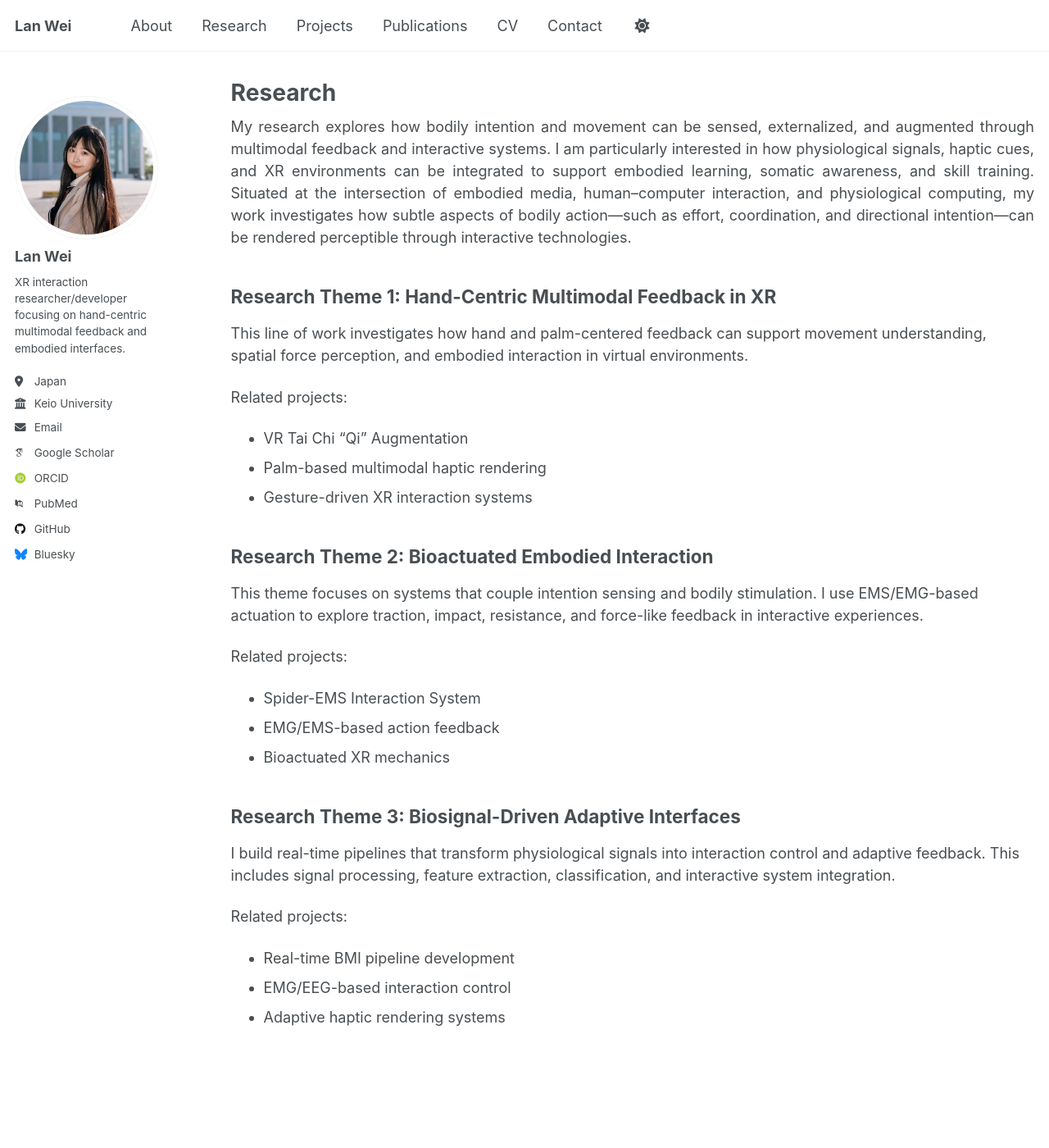
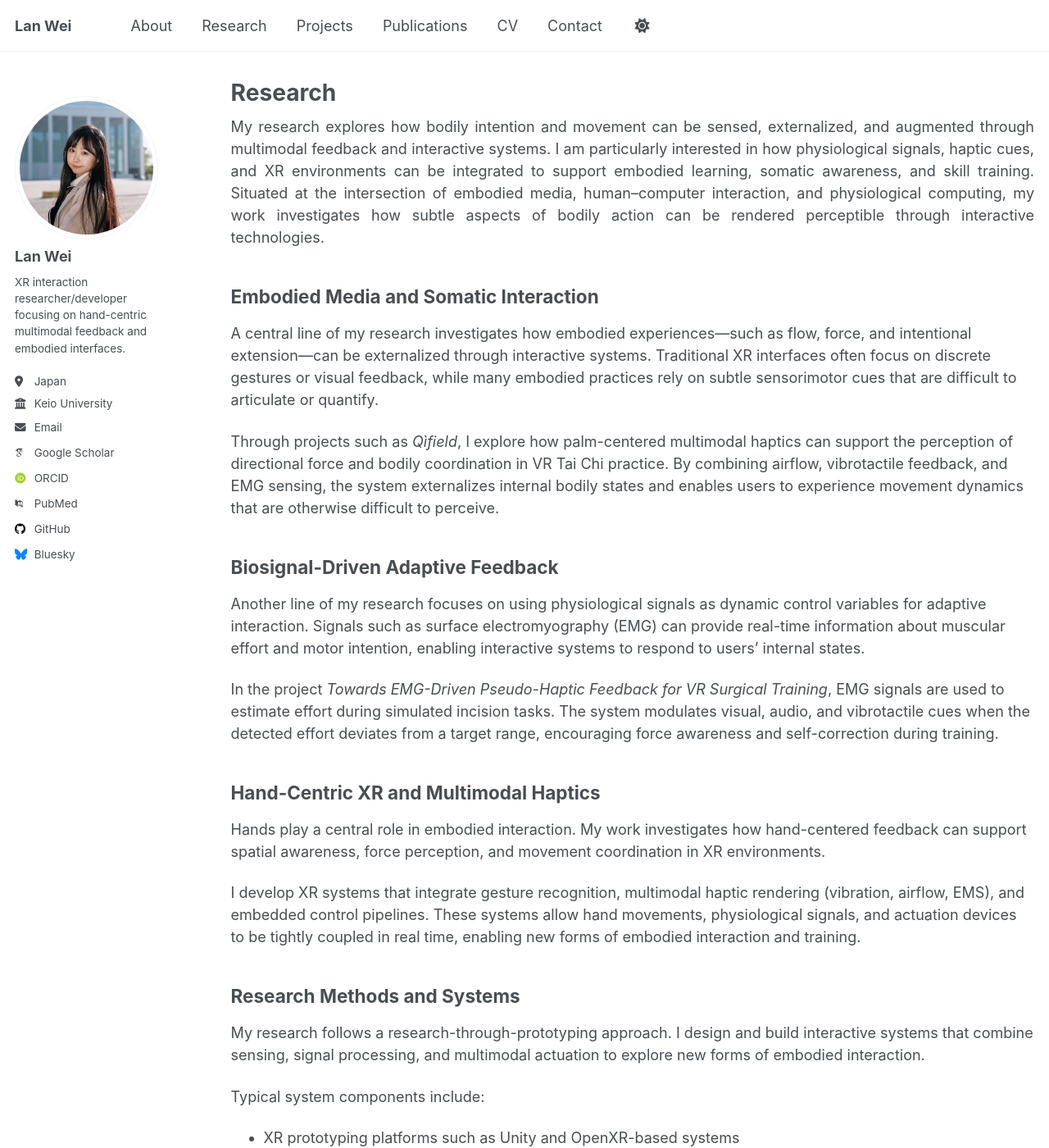
Before and after one commit to LanWei0421/LanWei0421.github.io, a Jekyll site: the page built from _pages/research.md, in a window 1280 px wide and 1400 px high. Shown: the whole window at 82% size. Built offline with Jekyll 4.4.1, drawn with Linux system fonts in a browser that asks for light colours; some web fonts are replaced; a script that is not in the unit is left out; some of the changed text lies outside the part shown.

Commit message:
Update research.md

```diff
--- a/_pages/research.md
+++ b/_pages/research.md
@@ -7,29 +7,41 @@ author_profile: true
 <div style="text-align: justify;">
 My research explores how bodily intention and movement can be sensed, externalized, and augmented through multimodal feedback and interactive systems. I am particularly interested in how physiological signals, haptic cues, and XR environments can be integrated to support embodied learning, somatic awareness, and skill training.
 
-Situated at the intersection of embodied media, human–computer interaction, and physiological computing, my work investigates how subtle aspects of bodily action—such as effort, coordination, and directional intention—can be rendered perceptible through interactive technologies.
+Situated at the intersection of embodied media, human–computer interaction, and physiological computing, my work investigates how subtle aspects of bodily action can be rendered perceptible through interactive technologies.
 </div>
 
-## Research Theme 1: Hand-Centric Multimodal Feedback in XR
-This line of work investigates how hand and palm-centered feedback can support movement understanding, spatial force perception, and embodied interaction in virtual environments.
+## Embodied Media and Somatic Interaction
 
-Related projects:
-- VR Tai Chi “Qi” Augmentation
-- Palm-based multimodal haptic rendering
-- Gesture-driven XR interaction systems
+A central line of my research investigates how embodied experiences—such as flow, force, and intentional extension—can be externalized through interactive systems. Traditional XR interfaces often focus on discrete gestures or visual feedback, while many embodied practices rely on subtle sensorimotor cues that are difficult to articulate or quantify.
 
-## Research Theme 2: Bioactuated Embodied Interaction
-This theme focuses on systems that couple intention sensing and bodily stimulation. I use EMS/EMG-based actuation to explore traction, impact, resistance, and force-like feedback in interactive experiences.
+Through projects such as *Qìfield*, I explore how palm-centered multimodal haptics can support the perception of directional force and bodily coordination in VR Tai Chi practice. By combining airflow, vibrotactile feedback, and EMG sensing, the system externalizes internal bodily states and enables users to experience movement dynamics that are otherwise difficult to perceive.
 
-Related projects:
-- Spider-EMS Interaction System
-- EMG/EMS-based action feedback
-- Bioactuated XR mechanics
+## Biosignal-Driven Adaptive Feedback
 
-## Research Theme 3: Biosignal-Driven Adaptive Interfaces
-I build real-time pipelines that transform physiological signals into interaction control and adaptive feedback. This includes signal processing, feature extraction, classification, and interactive system integration.
+Another line of my research focuses on using physiological signals as dynamic control variables for adaptive interaction. Signals such as surface electromyography (EMG) can provide real-time information about muscular effort and motor intention, enabling interactive systems to respond to users’ internal states.
 
-Related projects:
-- Real-time BMI pipeline development
-- EMG/EEG-based interaction control
-- Adaptive haptic rendering systems
+In the project *Towards EMG-Driven Pseudo-Haptic Feedback for VR Surgical Training*, EMG signals are used to estimate effort during simulated incision tasks. The system modulates visual, audio, and vibrotactile cues when the detected effort deviates from a target range, encouraging force awareness and self-correction during training.
+
+## Hand-Centric XR and Multimodal Haptics
+
+Hands play a central role in embodied interaction. My work investigates how hand-centered feedback can support spatial awareness, force perception, and movement coordination in XR environments.
+
+I develop XR systems that integrate gesture recognition, multimodal haptic rendering (vibration, airflow, EMS), and embedded control pipelines. These systems allow hand movements, physiological signals, and actuation devices to be tightly coupled in real time, enabling new forms of embodied interaction and training.
+
+## Research Methods and Systems
+
+My research follows a research-through-prototyping approach. I design and build interactive systems that combine sensing, signal processing, and multimodal actuation to explore new forms of embodied interaction.
+
+Typical system components include:
+
+- XR prototyping platforms such as Unity and OpenXR-based systems
+- Multimodal haptic rendering including vibration, airflow, and EMS
+- Physiological sensing such as EMG and EEG
+- Embedded systems based on ESP32 microcontrollers
+- Real-time signal processing and inference pipelines
+
+## Future Directions
+
+Looking forward, I am interested in exploring how embodied interaction systems can support training, rehabilitation, and skill learning in XR. By integrating biosignal sensing, multimodal feedback, and adaptive interaction design, I aim to develop systems that make subtle bodily states perceptible and actionable.
+
+Such systems may enable new approaches to somatic learning, expert skill training, and human–AI collaboration in embodied environments.
```
